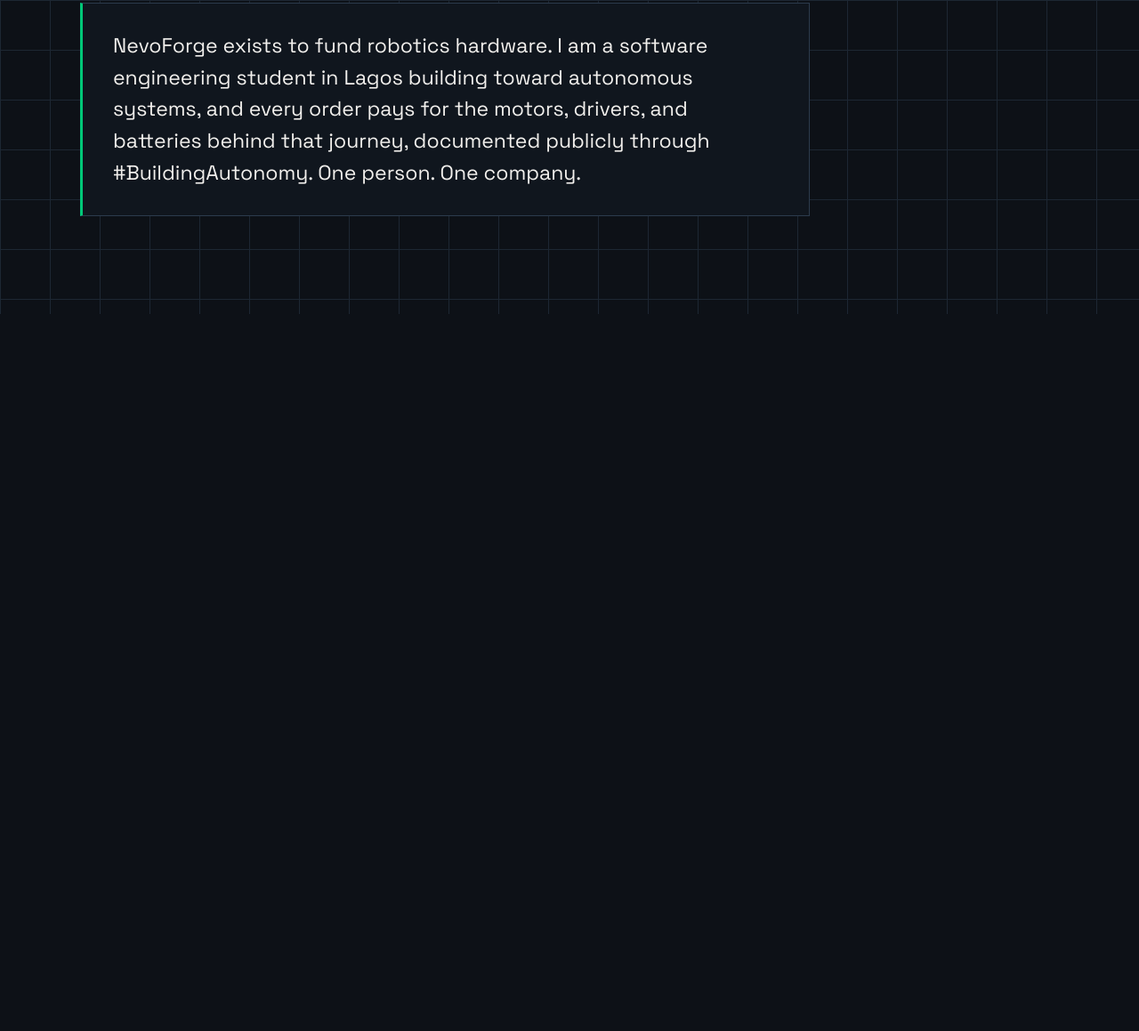
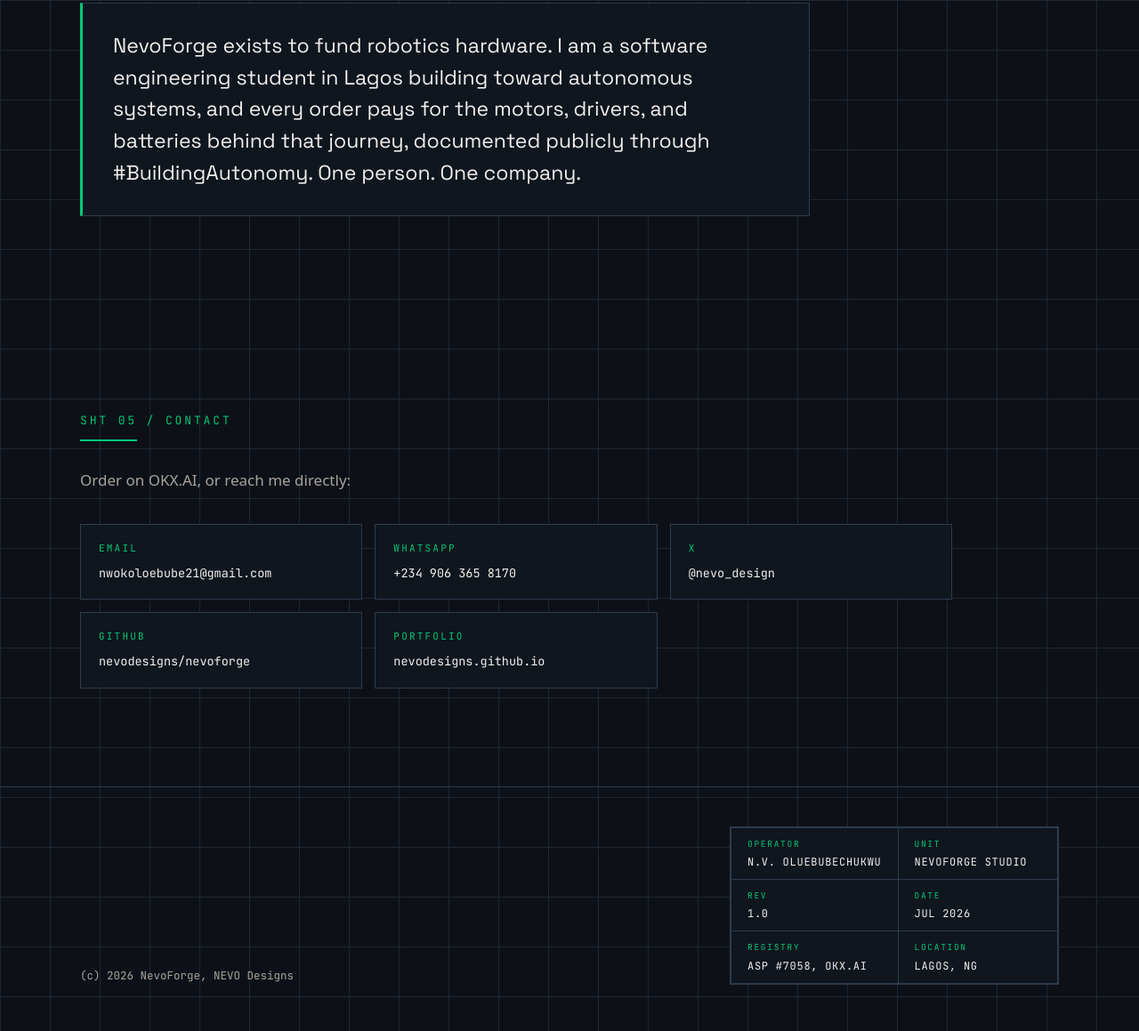
Before and after one commit to nevodesigns/nevoforge-site, a plain HTML site: page index.html in a window 1280 px wide. Shown: the part 2744-3903 px from the top of the page at 89% size. Before the commit the page ends 3097 px from the top, so only its background shows below. Drawn offline with Linux system fonts and the light colour scheme.

Commit message:
added contact grid, title block footer and scroll reveal

```diff
--- a/index.html
+++ b/index.html
@@ -126,7 +126,32 @@
       </div>
     </section>
 
+    <section id="contact" aria-labelledby="contact-label">
+      <div class="inner">
+        <p class="sheet-label" id="contact-label">SHT 05 / CONTACT</p>
+        <p class="intro reveal">Order on OKX.AI, or reach me directly:</p>
+        <div class="link-grid reveal">
+          <a href="mailto:nwokoloebube21@gmail.com"><b>EMAIL</b><span>nwokoloebube21@gmail.com</span></a>
+          <a href="https://wa.me/2349063658170"><b>WHATSAPP</b><span>+234 906 365 8170</span></a>
+          <a href="https://x.com/nevo_design"><b>X</b><span>@nevo_design</span></a>
+          <a href="https://github.com/nevodesigns/nevoforge"><b>GITHUB</b><span>nevodesigns/nevoforge</span></a>
+          <a href="https://nevodesigns.github.io/"><b>PORTFOLIO</b><span>nevodesigns.github.io</span></a>
+        </div>
+      </div>
+    </section>
+
   </main>
+
+  <footer>
+    <div class="inner footer-inner">
+      <p class="copyright">(c) 2026 NevoForge, NEVO Designs</p>
+      <table class="title-block" aria-label="Title block">
+        <tr><td><span>OPERATOR</span>N.V. OLUEBUBECHUKWU</td><td><span>UNIT</span>NEVOFORGE STUDIO</td></tr>
+        <tr><td><span>REV</span>1.0</td><td><span>DATE</span>JUL 2026</td></tr>
+        <tr><td><span>REGISTRY</span>ASP #7058, OKX.AI</td><td><span>LOCATION</span>LAGOS, NG</td></tr>
+      </table>
+    </div>
+  </footer>
 
   <script src="script.js"></script>
 </body>
--- a/script.js
+++ b/script.js
@@ -0,0 +1,28 @@
+// Single scroll treatment: elements marked .reveal fade and rise into place.
+// Fully disabled when the user prefers reduced motion.
+
+(function () {
+  var reduced = window.matchMedia("(prefers-reduced-motion: reduce)").matches;
+  var items = document.querySelectorAll(".reveal");
+
+  if (reduced || !("IntersectionObserver" in window)) {
+    items.forEach(function (el) { el.classList.add("is-visible"); });
+    return;
+  }
+
+  document.documentElement.classList.add("js-reveal");
+
+  var observer = new IntersectionObserver(
+    function (entries) {
+      entries.forEach(function (entry) {
+        if (entry.isIntersecting) {
+          entry.target.classList.add("is-visible");
+          observer.unobserve(entry.target);
+        }
+      });
+    },
+    { threshold: 0.12 }
+  );
+
+  items.forEach(function (el) { observer.observe(el); });
+})();
--- a/styles.css
+++ b/styles.css
@@ -336,3 +336,104 @@
   font-size: clamp(18px, 2.2vw, 23px);
   line-height: 1.55;
 }
+
+/* Contact */
+.link-grid {
+  display: grid;
+  grid-template-columns: repeat(3, minmax(0, 1fr));
+  gap: 14px;
+  max-width: 980px;
+}
+.link-grid a {
+  display: flex;
+  flex-direction: column;
+  gap: 8px;
+  border: 1px solid var(--line-strong);
+  background: var(--panel);
+  padding: 18px 20px;
+  color: var(--ink);
+  transition: border-color 0.15s ease, background 0.15s ease;
+}
+.link-grid a:hover {
+  text-decoration: none;
+  border-color: var(--accent);
+  background: rgba(0, 200, 120, 0.06);
+}
+.link-grid b {
+  font-family: var(--mono);
+  font-size: 11px;
+  font-weight: 400;
+  letter-spacing: 0.2em;
+  color: var(--accent);
+}
+.link-grid span {
+  font-family: var(--mono);
+  font-size: 13.5px;
+  word-break: break-all;
+  transition: color 0.15s ease;
+}
+.link-grid a:hover span { color: var(--accent); }
+
+@media (max-width: 820px) {
+  .link-grid { grid-template-columns: repeat(2, minmax(0, 1fr)); }
+}
+@media (max-width: 480px) {
+  .link-grid { grid-template-columns: 1fr; }
+}
+
+/* Footer title block */
+footer {
+  border-top: 1px solid var(--line-strong);
+  padding: 44px var(--pad) 52px;
+}
+.footer-inner {
+  display: flex;
+  flex-wrap: wrap;
+  gap: 30px;
+  align-items: flex-end;
+  justify-content: space-between;
+}
+.copyright {
+  font-family: var(--mono);
+  font-size: 12.5px;
+  color: var(--ink-dim);
+}
+.title-block {
+  border-collapse: collapse;
+  border: 2px solid var(--line-strong);
+  background: var(--panel);
+  margin-left: auto;
+}
+.title-block td {
+  border: 1px solid var(--line-strong);
+  font-family: var(--mono);
+  font-size: 12px;
+  letter-spacing: 0.06em;
+  color: var(--ink);
+  padding: 10px 18px 9px;
+  min-width: 180px;
+}
+.title-block td span {
+  display: block;
+  font-size: 9.5px;
+  letter-spacing: 0.18em;
+  color: var(--accent);
+  margin-bottom: 4px;
+}
+
+@media (max-width: 640px) {
+  .footer-inner { flex-direction: column; align-items: stretch; }
+  .title-block { margin-left: 0; width: 100%; }
+  .title-block td { min-width: 0; }
+}
+
+/* Reveal treatment: only when JS runs and motion is allowed */
+.js-reveal .reveal {
+  opacity: 0;
+  transform: translateY(14px);
+  transition: opacity 0.5s ease, transform 0.5s ease;
+}
+.js-reveal .reveal.is-visible {
+  opacity: 1;
+  transform: none;
+}
```
